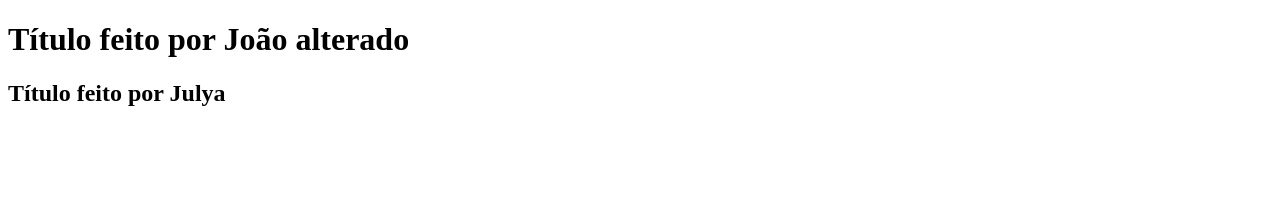
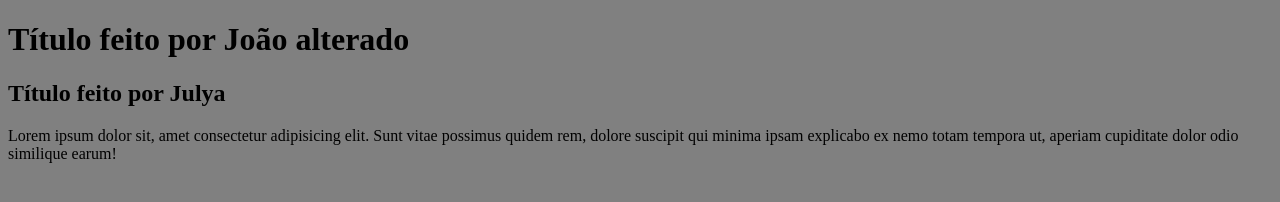
Before and after one commit to Joao1012200/aula-git-essencial, a plain HTML site: page index.html in a window 1280 px wide. Drawn offline with Linux system fonts and the light colour scheme.

Commit message:
Alterado cor de fundo da página inicial

```diff
--- /dev/null
+++ b/estilo.css
@@ -0,0 +1,3 @@
+body {
+    background: grey;
+}
--- a/index.html
+++ b/index.html
@@ -3,6 +3,7 @@
 <head>
     <meta charset="UTF-8">
     <meta name="viewport" content="width=device-width, initial-scale=1.0">
+    <link rel="stylesheet" href="estilo.css">
     <title>Git e GitHub</title>
 </head>
 <body>
@@ -10,5 +11,10 @@
     <h1>Título feito por João alterado</h1>
     <h2>Título feito por Julya</h2>
 
+    <p>Lorem ipsum dolor sit, amet consectetur adipisicing elit.
+        Sunt vitae possimus quidem rem, dolore suscipit qui minima
+        ipsam explicabo ex nemo totam tempora ut,
+        aperiam cupiditate dolor odio similique earum!</p>
+
 </body>
 </html>
```
